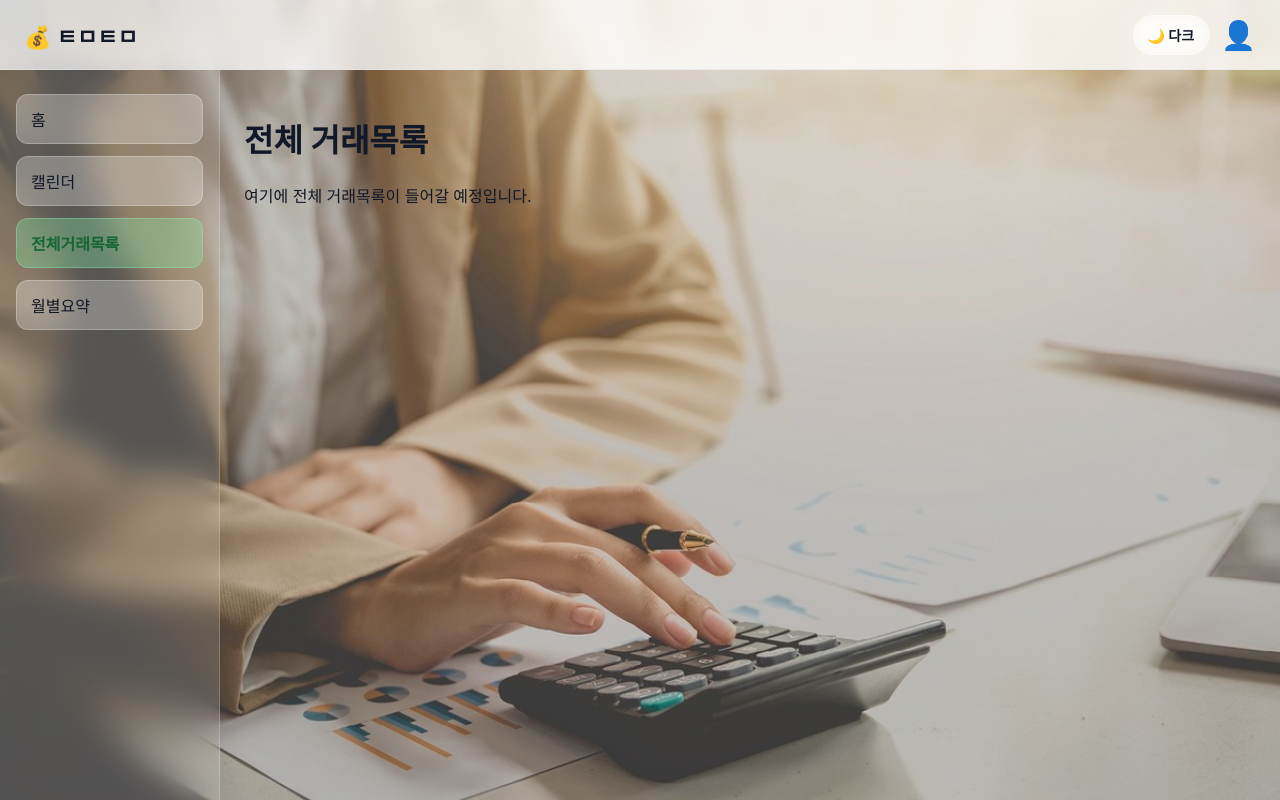
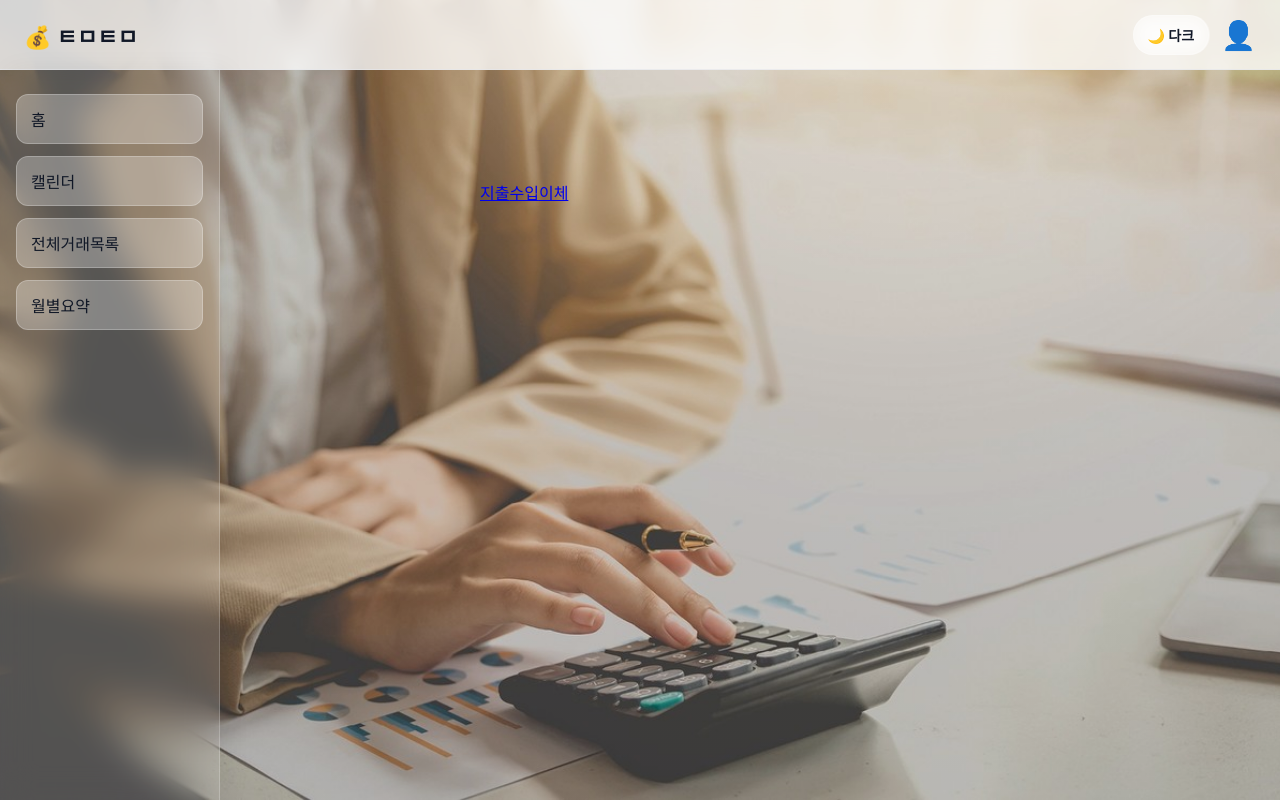
Before and after one commit to timotemi/tmtm-skeleton, a Vue app: page /transactions in a window 1280 px wide. Built offline with nearby package versions, Linux system fonts and the light colour scheme; sample sign-in values are in the browser's storage.

Commit message:
fixed: 중복된 경로 재설정

```diff
--- a/db.json
+++ b/db.json
@@ -39,6 +39,24 @@
       "amount": 2345,
       "content": "보험료 납부 예정",
       "status": "planned"
+    },
+    {
+      "userId": "jwp010107@naver.com",
+      "date": "2026-03-19",
+      "type": "expense",
+      "category": "",
+      "amount": 2345,
+      "content": "",
+      "id": 5
+    },
+    {
+      "userId": "jwp010107@naver.com",
+      "date": "2026-04-23",
+      "type": "expense",
+      "category": "",
+      "amount": 8765,
+      "content": "",
+      "id": 6
     }
   ]
 }
--- a/src/components/common/SideBar.vue
+++ b/src/components/common/SideBar.vue
@@ -3,7 +3,7 @@
     <nav class="menu-list">
       <router-link to="/" class="menu-item">홈</router-link>
       <router-link to="/calendar" class="menu-item">캘린더</router-link>
-      <router-link to="/transactions" class="menu-item"
+      <router-link to="/transactions-list" class="menu-item"
         >전체거래목록</router-link
       >
       <router-link to="/monthly-summary" class="menu-item"
--- a/src/components/home/HomeMenuGrid.vue
+++ b/src/components/home/HomeMenuGrid.vue
@@ -1,6 +1,6 @@
 <template>
   <div class="menu-grid">
-    <router-link to="/transactions" class="menu-card">
+    <router-link to="/transactions-list" class="menu-card">
       <div class="menu-icon">📋</div>
       <h3>최근 거래내역</h3>
       <p>가장 최근 거래를 확인해보세요.</p>
--- a/src/components/transaction/TransactionForm.vue
+++ b/src/components/transaction/TransactionForm.vue
@@ -6,13 +6,13 @@
         class="nav-link"
         :to="{ name: 'expense-input' }"
         @click="transactionStore.addExpense"
-        >수입</router-link
+        >지출</router-link
       >
       <router-link
         class="nav-link"
         :to="{ name: 'income-input' }"
         @click="transactionStore.addIncome"
-        >지출</router-link
+        >수입</router-link
       >
       <router-link class="nav-link" :to="{ name: 'transfer-input' }"
         >이체</router-link
--- a/src/router/index.js
+++ b/src/router/index.js
@@ -5,6 +5,7 @@ import SignupView from '@/views/SignupView.vue';
 import MyPageView from '@/views/MyPageView.vue';
 import CalendarView from '@/views/CalendarView.vue';
 import TransactionListView from '@/views/TransactionListView.vue';
+import TransactionForm from '@/components/transaction/TransactionForm.vue';
 import MonthlySummaryView from '@/views/MonthlySummaryView.vue';
 // 아래: 기록 추가 및 수정 구역
 import ExpenseInput from '@/components/transaction/trnsac-form-pages/inputs/ExpenseInput.vue';
@@ -39,9 +40,15 @@ const router = createRouter({
       meta: { requiresAuth: true },
     },
     {
+      path: '/transactions-list',
+      name: 'transactions-list',
+      component: TransactionListView,
+      meta: { requiresAuth: true },
+    },
+    {
       path: '/transactions',
       name: 'transactions',
-      component: TransactionListView,
+      component: TransactionForm,
       meta: { requiresAuth: true },
     },
     {
--- a/src/stores/transaction.js
+++ b/src/stores/transaction.js
@@ -68,7 +68,7 @@ export const useTransactionStore = defineStore('transaction', () => {
       BASEURL + `/${currentId.value}`,
       editingTransaction.value,
     );
-    // console.log(response);
+    console.log(response);
   };
 
   // 사용할 상태와 메소드 반환
--- a/src/views/CalendarView.vue
+++ b/src/views/CalendarView.vue
@@ -164,10 +164,12 @@
 
         <div v-for="item in selectedTransactions" :key="item.id">
           <div v-if="editingId !== item.id">
-            <span>
-              {{ item.category }}, {{ item.content }},
-              {{ formatNumber(item.amount) }}원
-            </span>
+            <RouterLink :to="{ name: 'calender/id', params: { id: item.id } }">
+              <span>
+                {{ item.category }}, {{ item.content }},
+                {{ formatNumber(item.amount) }}원
+              </span>
+            </RouterLink>
           </div>
 
           <div v-else style="display: flex; gap: 6px; align-items: center">
--- a/src/views/MonthlySummaryView.vue
+++ b/src/views/MonthlySummaryView.vue
@@ -1,19 +1,23 @@
 <template>
   <div class="page">
-    <h1>월별요약</h1>
-    <table>
+    <h1>월별 요약</h1>
+    <table v-if="monthlyStats && monthlyStats[1]">
       <thead>
         <tr>
-          <th>몇 월</th>
-          <th>지출 총계</th>
-          <th>수입 총계</th>
+          <th>월</th>
+          <th>지출 합계</th>
+          <th>수입 합계</th>
         </tr>
       </thead>
       <tbody>
         <tr v-for="m in 12" :key="m">
           <th>{{ m }}월</th>
-          <td>지출</td>
-          <td>수입</td>
+          <td :class="{ 'has-value': monthlyStats[m].expense > 0 }">
+            {{ monthlyStats[m].expense.toLocaleString() }}원
+          </td>
+          <td :class="{ 'has-value': monthlyStats[m].income > 0 }">
+            {{ monthlyStats[m].income.toLocaleString() }}원
+          </td>
         </tr>
       </tbody>
     </table>
@@ -22,13 +26,53 @@
 
 <script setup>
 import { useAuthStore } from '@/stores/auth';
+import axios from 'axios';
+import { computed, ref } from 'vue';
+const BASEURL = '/api/transactions';
 const authStore = useAuthStore();
 
 const userid = authStore.user.email;
 
-const totalExpense = async () => {
-  let response = await axios.get(BASEURL);
+const transactions = ref([]);
+
+// MonthlySummaryView.vue 수정 가이드
+const fetchTransactions = async () => {
+  try {
+    // 1. 요청 전 아이디 확인
+    console.log('현재 로그인한 아이디:', userid);
+
+    const response = await axios.get(`${BASEURL}?userId=${userid}`);
+
+    // 2. 응답 데이터 확인
+    console.log('가져온 데이터:', response.data);
+
+    transactions.value = response.data;
+  } catch (error) {
+    console.error('실패:', error);
+  }
+
+  const monthlyStats = computed(() => {
+    const stats = {};
+    // 1월부터 12월까지 미리 방을 다 만들어두기
+    for (let i = 1; i <= 12; i++) {
+      stats[i] = { income: 0, expense: 0 };
+    }
+
+    // 데이터가 있을 때만 합산 로직 실행
+    if (transactions.value && transactions.value.length > 0) {
+      transactions.value.forEach((item) => {
+        const month = new Date(item.date).getMonth() + 1;
+        const amount = Number(item.amount) || 0;
+        if (item.type === 'income') stats[month].income += amount;
+        else if (item.type === 'expense') stats[month].expense += amount;
+      });
+    }
+
+    return stats; // 어떤 상황에서도 1~12월이 담긴 객체를 반환함
+  });
 };
+
+fetchTransactions();
 </script>
 
 <style scoped>
```
